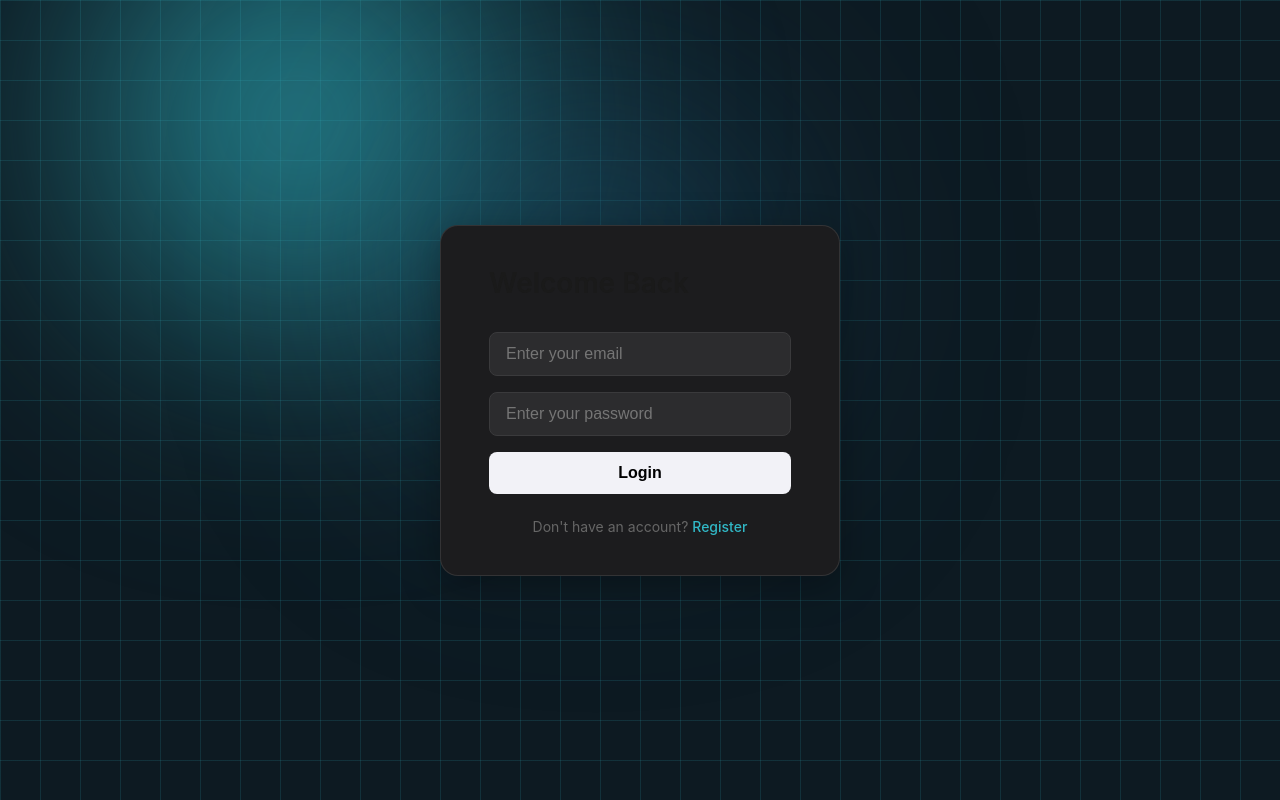
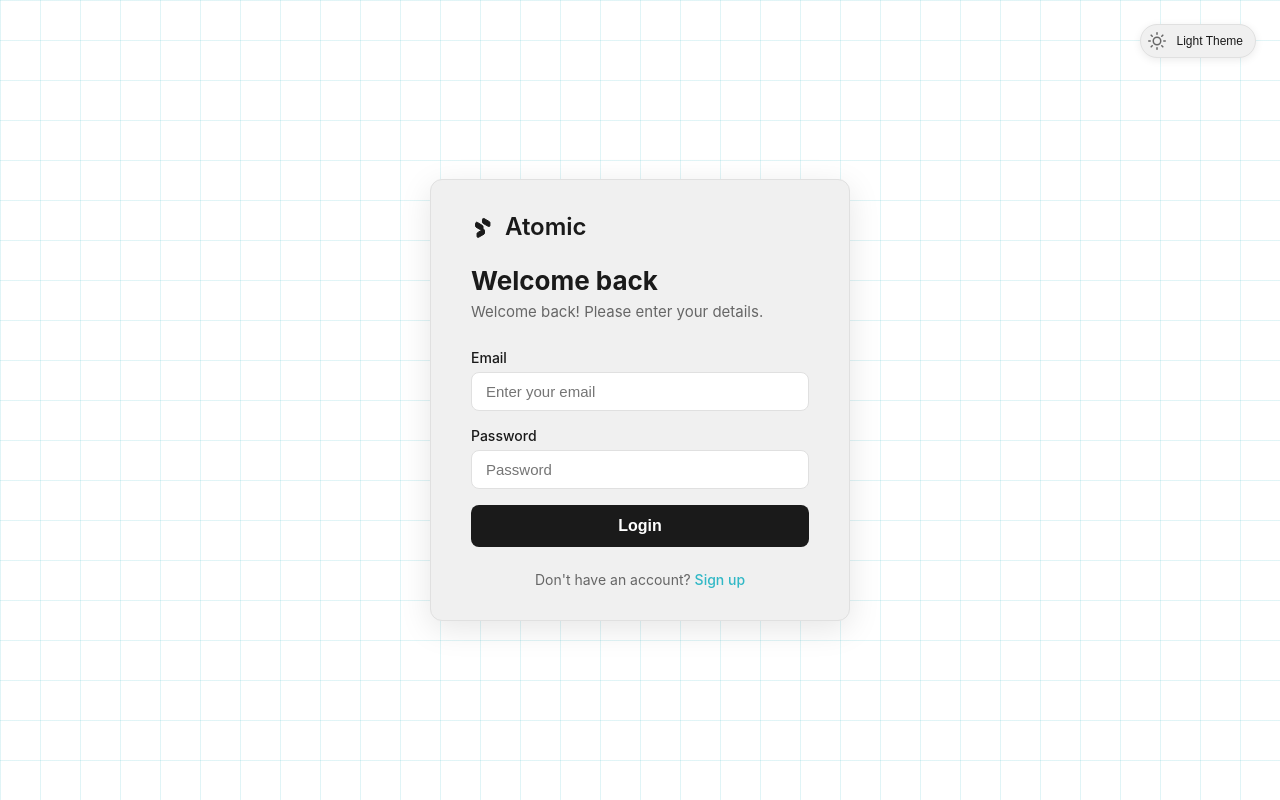
Before and after one commit to DeveloperChetram/Contextual_Chatbot_React, a React (Vite) app in the folder frontend/: page /login in a window 1280 px wide. Built offline with nearby package versions, Linux system fonts and the light colour scheme.

Commit message:
chore:login page update

```diff
--- a/frontend/src/components/Login.jsx
+++ b/frontend/src/components/Login.jsx
@@ -1,11 +1,11 @@
-// frontend/src/components/Login.jsx
 import { Link, useNavigate } from 'react-router-dom';
 import '../styles/auth.css';
 import { useForm } from 'react-hook-form';
 import { useDispatch, useSelector } from 'react-redux';
-import { loginUser } from '../redux/actions/authActions'; // Updated import
-import { useEffect } from 'react';
+import { loginUser } from '../redux/actions/authActions';
+import { useEffect, useState } from 'react';
 import { resetAuthState } from '../redux/reducers/authSlice';
+import ThemeToggler from './ThemeToggler'; // Import the new component
 
 const Login = () => {
   const navigate = useNavigate();
@@ -26,31 +26,49 @@ const Login = () => {
     }
   }, [isAuthenticated, navigate]);
 
-  // Reset loading state when component mounts
   useEffect(() => {
     dispatch(resetAuthState());
   }, [dispatch]);
 
   return (
     <div className="auth-container">
+      <ThemeToggler />
       <form className="auth-form" onSubmit={handleSubmit(submitHandler)}>
         <div className="auth-header">
-          {error && <h2 style={{ fontSize: '1rem', color: 'red' }}>{error}</h2>}
-          <h2>Welcome Back</h2>
+          <div className="auth-logo">
+          <svg className="logo-icon-svg" width="24" height="24" viewBox="0 0 24 24" fill="currentColor"> <path d="M12.48 3.52a1 1 0 0 0-1 1v2.92a1 1 0 0 0 .52.88l5.44 3.14a1 1 0 0 0 1.5-.87V7.52a1 1 0 0 0-.52-.88l-5.44-3.14a1 1 0 0 0-.5 0zM5.08 7.52a1 1 0 0 0-.52.88v2.92a1 1 0 0 0 .52.88l5.44 3.14a1 1 0 0 0 1.5-.87V11.4a1 1 0 0 0-.52-.88L6.58 7.52a1 1 0 0 0-1.5 0zM12 14.5l-5.44 3.14a1 1 0 0 0-.52.88v2.92a1 1 0 0 0 1.5.87l5.44-3.14a1 1 0 0 0 .52-.88v-2.92a1 1 0 0 0-1.5-.87z" /> </svg>
+            <span>Atomic</span>
+          </div>
+          <h2>Welcome back</h2>
+          <p>Welcome back! Please enter your details.</p>
         </div>
+        {error && <p className="auth-error">{error}</p>}
         <div className="form-group">
           <label htmlFor="email">Email</label>
-          <input {...register('email')} type="email" id="email" placeholder="Enter your email" />
+          <input
+            {...register('email')}
+            type="email"
+            id="email"
+            placeholder="Enter your email"
+            required
+          />
         </div>
         <div className="form-group">
           <label htmlFor="password">Password</label>
-          <input {...register('password')} type="password" id="password" placeholder="Enter your password" />
+          <input
+            {...register('password')}
+            type="password"
+            id="password"
+            placeholder="Password"
+            required
+          />
         </div>
+        {/* <a href="#" className="forgot-password">Forgot password</a> */}
         <button type="submit" className="auth-button" disabled={loading}>
           {loading ? 'Logging in...' : 'Login'}
         </button>
         <p className="auth-switch">
-          Don't have an account? <Link to="/register">Register</Link>
+          Don't have an account? <Link to="/register">Sign up</Link>
         </p>
       </form>
     </div>
--- a/frontend/src/components/Register.jsx
+++ b/frontend/src/components/Register.jsx
@@ -1,11 +1,11 @@
-// frontend/src/components/Register.jsx
+import { Link, useNavigate } from "react-router-dom";
 import "../styles/auth.css";
-import { Link, useNavigate } from "react-router-dom";
 import { useForm } from "react-hook-form";
 import { useDispatch, useSelector } from "react-redux";
-import { registerUser } from "../redux/actions/authActions"; // Updated import
+import { registerUser } from "../redux/actions/authActions";
 import { useEffect } from "react";
 import { resetAuthState } from "../redux/reducers/authSlice";
+import ThemeToggler from './ThemeToggler';
 
 const Register = () => {
   const navigate = useNavigate();
@@ -31,25 +31,34 @@ const Register = () => {
     }
   }, [isAuthenticated, navigate]);
 
-  // Reset loading state when component mounts
   useEffect(() => {
     dispatch(resetAuthState());
   }, [dispatch]);
 
   return (
     <div className="auth-container">
+      <ThemeToggler />
       <form className="auth-form" onSubmit={handleSubmit(submitHandler)}>
         <div className="auth-header">
-          {error && <h2 style={{ fontSize: '1rem', color: 'red' }}>{error}</h2>}
-          <h2>Create Account</h2>
+          <div className="auth-logo">
+          <svg className="logo-icon-svg" width="24" height="24" viewBox="0 0 24 24" fill="currentColor"> <path d="M12.48 3.52a1 1 0 0 0-1 1v2.92a1 1 0 0 0 .52.88l5.44 3.14a1 1 0 0 0 1.5-.87V7.52a1 1 0 0 0-.52-.88l-5.44-3.14a1 1 0 0 0-.5 0zM5.08 7.52a1 1 0 0 0-.52.88v2.92a1 1 0 0 0 .52.88l5.44 3.14a1 1 0 0 0 1.5-.87V11.4a1 1 0 0 0-.52-.88L6.58 7.52a1 1 0 0 0-1.5 0zM12 14.5l-5.44 3.14a1 1 0 0 0-.52.88v2.92a1 1 0 0 0 1.5.87l5.44-3.14a1 1 0 0 0 .52-.88v-2.92a1 1 0 0 0-1.5-.87z" /> </svg>
+            <span>Atomic</span>
           </div>
+          <h2>Create an account</h2>
+          <p>Start your journey with us.</p>
+        </div>
+        {error && <p className="auth-error">{error}</p>}
+
+        {/* UPDATED PART: Wrap name fields in a form-row div */}
+        <div className="form-row">
           <div className="form-group">
             <label htmlFor="firstName">First Name</label>
             <input
               {...register("firstName")}
               type="text"
               id="firstName"
-            placeholder="Enter your first name"
+              placeholder="First Name"
+              required
             />
           </div>
           <div className="form-group">
@@ -58,9 +67,12 @@ const Register = () => {
               {...register("lastName")}
               type="text"
               id="lastName"
-            placeholder="Enter your last name"
+              placeholder="Last Name"
+              required
             />
           </div>
+        </div>
+
         <div className="form-group">
           <label htmlFor="email">Email</label>
           <input
@@ -68,6 +80,7 @@ const Register = () => {
             type="email"
             id="email"
             placeholder="Enter your email"
+            required
           />
         </div>
         <div className="form-group">
@@ -76,11 +89,12 @@ const Register = () => {
             {...register("password")}
             type="password"
             id="password"
-            placeholder="Enter your password"
+            placeholder="Password"
+            required
           />
         </div>
         <button type="submit" className="auth-button" disabled={loading}>
-          {loading ? 'Registering...' : 'Register'}
+          {loading ? 'Creating account...' : 'Create account'}
         </button>
         <p className="auth-switch">
           Already have an account? <Link to="/login">Login</Link>
--- /dev/null
+++ b/frontend/src/components/ThemeToggler.jsx
@@ -0,0 +1,38 @@
+import React, { useState, useEffect } from 'react';
+
+const ThemeToggler = () => {
+  const [theme, setTheme] = useState(localStorage.getItem('theme') || 'light');
+
+  useEffect(() => {
+    document.documentElement.setAttribute('data-theme', theme);
+    localStorage.setItem('theme', theme);
+  }, [theme]);
+
+  const toggleTheme = () => {
+    setTheme(prevTheme => (prevTheme === 'light' ? 'dark' : 'light'));
+  };
+
+  return (
+    <button onClick={toggleTheme} className="theme-toggle-button" aria-label="Toggle theme">
+      <div className="theme-toggle-icon-container">
+        <svg className={`theme-icon sun-icon ${theme === 'light' ? 'active' : ''}`} xmlns="http://www.w3.org/2000/svg" viewBox="0 0 24 24" fill="none" stroke="currentColor" strokeWidth="2" strokeLinecap="round" strokeLinejoin="round">
+          <circle cx="12" cy="12" r="5"></circle>
+          <line x1="12" y1="1" x2="12" y2="3"></line>
+          <line x1="12" y1="21" x2="12" y2="23"></line>
+          <line x1="4.22" y1="4.22" x2="5.64" y2="5.64"></line>
+          <line x1="18.36" y1="18.36" x2="19.78" y2="19.78"></line>
+          <line x1="1" y1="12" x2="3" y2="12"></line>
+          <line x1="21" y1="12" x2="23" y2="12"></line>
+          <line x1="4.22" y1="19.78" x2="5.64" y2="18.36"></line>
+          <line x1="18.36" y1="5.64" x2="19.78" y2="4.22"></line>
+        </svg>
+        <svg className={`theme-icon moon-icon ${theme === 'dark' ? 'active' : ''}`} xmlns="http://www.w3.org/2000/svg" viewBox="0 0 24 24" fill="none" stroke="currentColor" strokeWidth="2" strokeLinecap="round" strokeLinejoin="round">
+          <path d="M21 12.79A9 9 0 1 1 11.21 3 7 7 0 0 0 21 12.79z"></path>
+        </svg>
+      </div>
+      <span className="theme-toggle-text">{theme === 'light' ? 'Light Theme' : 'Dark Theme'}</span>
+    </button>
+  );
+};
+
+export default ThemeToggler;
--- a/frontend/src/styles/auth.css
+++ b/frontend/src/styles/auth.css
@@ -1,108 +1,83 @@
 @import './theme.css';
 
-/* Keyframe animations for the moving blobs */
-@keyframes moveBlob1 {
-  0% { transform: translate(-50%, -50%) scale(1); }
-  50% { transform: translate(-40%, -60%) scale(1.2); }
-  100% { transform: translate(-50%, -50%) scale(1); }
-}
-
-@keyframes moveBlob2 {
-  0% { transform: translate(-50%, -50%) scale(1); }
-  50% { transform: translate(-60%, -40%) scale(1.1); }
-  100% { transform: translate(-50%, -50%) scale(1); }
-}
-
-/* --- Main Auth Container (Your Original Background) --- */
+/* --- Main Auth Container --- */
 .auth-container {
   display: flex;
   justify-content: center;
   align-items: center;
-  height: 100vh;
-  background-color: var(--auth-bg-dark);
+  min-height: 100vh;
+  background-color: var(--background-primary);
   color: var(--text-primary);
   position: relative;
   overflow: hidden;
-  /* Grid Overlay */
+  font-family: -apple-system, BlinkMacSystemFont, 'Segoe UI', Roboto, Helvetica, Arial, sans-serif;
+  padding: 24px;
+  transition: background-color 0.3s ease;
   background-image:
     linear-gradient(var(--auth-grid-color) 1px, transparent 1px),
     linear-gradient(to right, var(--auth-grid-color) 1px, transparent 1px);
   background-size: 40px 40px;
-  font-family: -apple-system, BlinkMacSystemFont, 'Segoe UI', Roboto, Helvetica, Arial, sans-serif;
-  padding: 20px;
 }
 
-/* Blob 1 */
-.auth-container::before {
-  content: '';
-  position: absolute;
-  top: 20%;
-  left: 20%;
-  width: 500px;
-  height: 500px;
-  background: radial-gradient(circle, var(--auth-blob-color-1) 0%, rgba(49, 184, 198, 0) 70%);
-  border-radius: 50%;
-  filter: blur(100px);
-  z-index: 1;
-  animation: moveBlob1 20s infinite alternate;
-}
-
-/* Blob 2 */
-.auth-container::after {
-  content: '';
-  position: absolute;
-  bottom: 20%;
-  right: 20%;
-  width: 400px;
-  height: 400px;
-  background: radial-gradient(circle, var(--auth-blob-color-2) 0%, rgba(30, 90, 120, 0) 70%);
-  border-radius: 50%;
-  filter: blur(120px);
-  z-index: 1;
-  animation: moveBlob2 25s infinite alternate;
-}
-
-/* --- Form Card (Styled like the image) --- */
+/* --- Form Card --- */
 .auth-form {
   position: relative;
-  z-index: 2; /* Ensures form is on top of blobs */
-  background-color: #1C1C1E; /* The dark card background from the image */
-  padding: 40px 48px;
-  border-radius: 18px;
+  z-index: 2;
+  background-color: var(--background-secondary);
+  padding: 32px 40px;
+  border-radius: 12px;
   width: 100%;
-  max-width: 400px; /* Controls the small size */
-  box-shadow: 0 10px 40px rgba(0, 0, 0, 0.3);
-  border: 1px solid rgba(255, 255, 255, 0.1);
+  max-width: 420px;
+  box-shadow: 0 8px 32px rgba(0, 0, 0, 0.1);
+  border: 1px solid var(--border-color);
+  transition: background-color 0.3s ease, border-color 0.3s ease;
 }
 
 /* --- Header Section (Logo, Title, Subtitle) --- */
 .auth-header {
   text-align: left;
-  margin-bottom: 32px;
+  margin-bottom: 28px;
 }
 
-/* You would add this class to your logo/title element */
-.auth-header .auth-logo {
-  font-size: 22px;
-  font-weight: 500;
-  margin-bottom: 28px;
+.auth-logo {
+  display: flex;
+  align-items: center;
+  gap: 10px;
+  margin-bottom: 24px;
+}
+
+.auth-logo span {
+  font-size: 24px;
+  font-weight: 600;
   color: var(--text-primary);
 }
 
+.auth-logo svg path {
+  stroke: var(--text-primary);
+  transition: stroke 0.3s ease;
+}
+
 .auth-header h2 {
-  font-size: 28px;
-  font-weight: 600;
-  margin: 0 0 8px 0;
+  font-size: 26px;
+  font-weight: 700;
+  margin: 0 0 6px 0;
   color: var(--text-primary);
-  background: none; /* Override old gradient text */
-  -webkit-background-clip: unset;
-  -webkit-text-fill-color: unset;
 }
 
 .auth-header p {
-  font-size: 16px;
+  font-size: 15px;
   color: var(--text-secondary);
   margin: 0;
+}
+
+.auth-error {
+    color: #e53e3e;
+    background-color: rgba(229, 62, 62, 0.1);
+    border-radius: 6px;
+    padding: 10px 14px;
+    font-size: 14px;
+    margin-bottom: 16px;
+    text-align: center;
 }
 
 /* --- Form Fields --- */
@@ -110,42 +85,51 @@
   margin-bottom: 16px;
 }
 
+.form-row {
+  display: flex;
+  gap: 16px;
+}
+.form-row .form-group {
+  flex: 1; /* Each group takes equal space */
+}
+
 .form-group label {
-  display: none; /* Using placeholders as labels per the design */
+  display: block;
+  font-weight: 500;
+  font-size: 14px;
+  margin-bottom: 6px;
+  color: var(--text-primary);
 }
 
 .form-group input {
   width: 100%;
-  padding: 12px 16px;
+  padding: 10px 14px;
   border-radius: 8px;
-  border: 1px solid #3A3A3C;
-  background-color: #2C2C2E;
+  border: 1px solid var(--border-color);
+  background-color: var(--background-primary);
   color: var(--text-primary);
-  font-size: 16px;
+  font-size: 15px;
   transition: border-color 0.2s, box-shadow 0.2s;
 }
 
 .form-group input:focus {
   outline: none;
   border-color: var(--accent-color);
-  box-shadow: 0 0 0 3px rgba(49, 184, 198, 0.2);
+  box-shadow: 0 0 0 3px var(--glow-color);
 }
 
-/* --- Links inside the form --- */
+
 .forgot-password {
   display: block;
   text-align: right;
-  margin-top: 10px;
-  margin-bottom: 24px;
+  margin-top: -10px;
+  margin-bottom: 20px;
   font-size: 14px;
-}
-
-.forgot-password a {
-  color: var(--text-secondary);
+  font-weight: 500;
+  color: var(--accent-color);
   text-decoration: none;
 }
-
-.forgot-password a:hover {
+.forgot-password:hover {
   text-decoration: underline;
 }
 
@@ -155,18 +139,24 @@
   padding: 12px;
   border: none;
   border-radius: 8px;
-  background-color: #F2F2F7;
-  color: #000;
+  background-color: var(--text-primary);
+  color: var(--background-primary);
   font-size: 16px;
   font-weight: 600;
   cursor: pointer;
-  transition: opacity 0.2s;
+  transition: opacity 0.2s, background-color 0.3s, color 0.3s;
   margin-bottom: 24px;
 }
 
 .auth-button:hover {
   opacity: 0.9;
 }
+
+.auth-button:disabled {
+  opacity: 0.7;
+  cursor: not-allowed;
+}
+
 
 /* --- Bottom Switch Link --- */
 .auth-switch {
@@ -185,9 +175,77 @@
   text-decoration: underline;
 }
 
-/* --- Responsive adjustments --- */
+
+/* --- Theme Toggler --- */
+.theme-toggle-button {
+  position: absolute;
+  top: 24px;
+  right: 24px;
+  z-index: 10;
+  background-color: var(--background-secondary);
+  border: 1px solid var(--border-color);
+  border-radius: 20px;
+  padding: 4px;
+  cursor: pointer;
+  display: flex;
+  align-items: center;
+  gap: 8px;
+  box-shadow: 0 2px 8px rgba(0, 0, 0, 0.08);
+  transition: all 0.3s ease;
+}
+
+.theme-toggle-icon-container {
+  position: relative;
+  width: 24px;
+  height: 24px;
+  display: flex;
+  align-items: center;
+  justify-content: center;
+}
+
+.theme-icon {
+  position: absolute;
+  width: 18px;
+  height: 18px;
+  color: var(--text-secondary);
+  transition: transform 0.4s ease, opacity 0.4s ease;
+}
+
+.sun-icon {
+  opacity: 0;
+  transform: translateY(10px) rotate(45deg);
+}
+.sun-icon.active {
+  opacity: 1;
+  transform: translateY(0) rotate(0);
+}
+
+.moon-icon {
+  opacity: 0;
+  transform: translateY(-10px) rotate(-45deg);
+}
+.moon-icon.active {
+  opacity: 1;
+  transform: translateY(0) rotate(0);
+}
+
+.theme-toggle-text {
+  font-size: 12px;
+  font-weight: 500;
+  color: var(--text-primary);
+  padding-right: 8px;
+}
+
+/* Responsive adjustments */
 @media (max-width: 480px) {
   .auth-form {
-    padding: 32px 24px;
+    padding: 24px;
+    height: auto;
+    margin-top: 60px;
+  }
+  /* The rule that stacked the name fields has been removed */
+   .theme-toggle-button {
+    top: 16px;
+    right: 16px;
   }
 }
```
Lines whose indentation alone changed are shown as unchanged.
